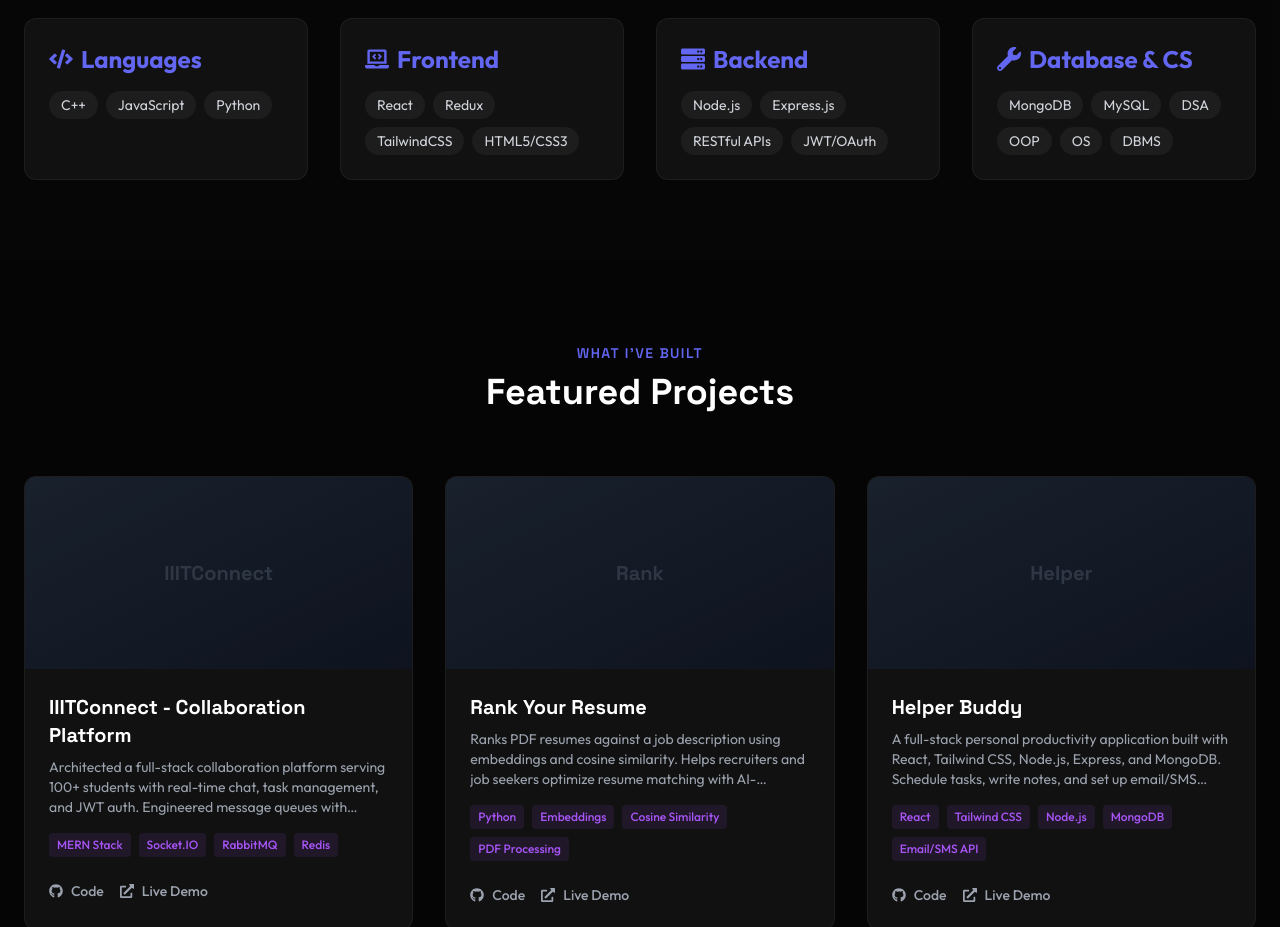
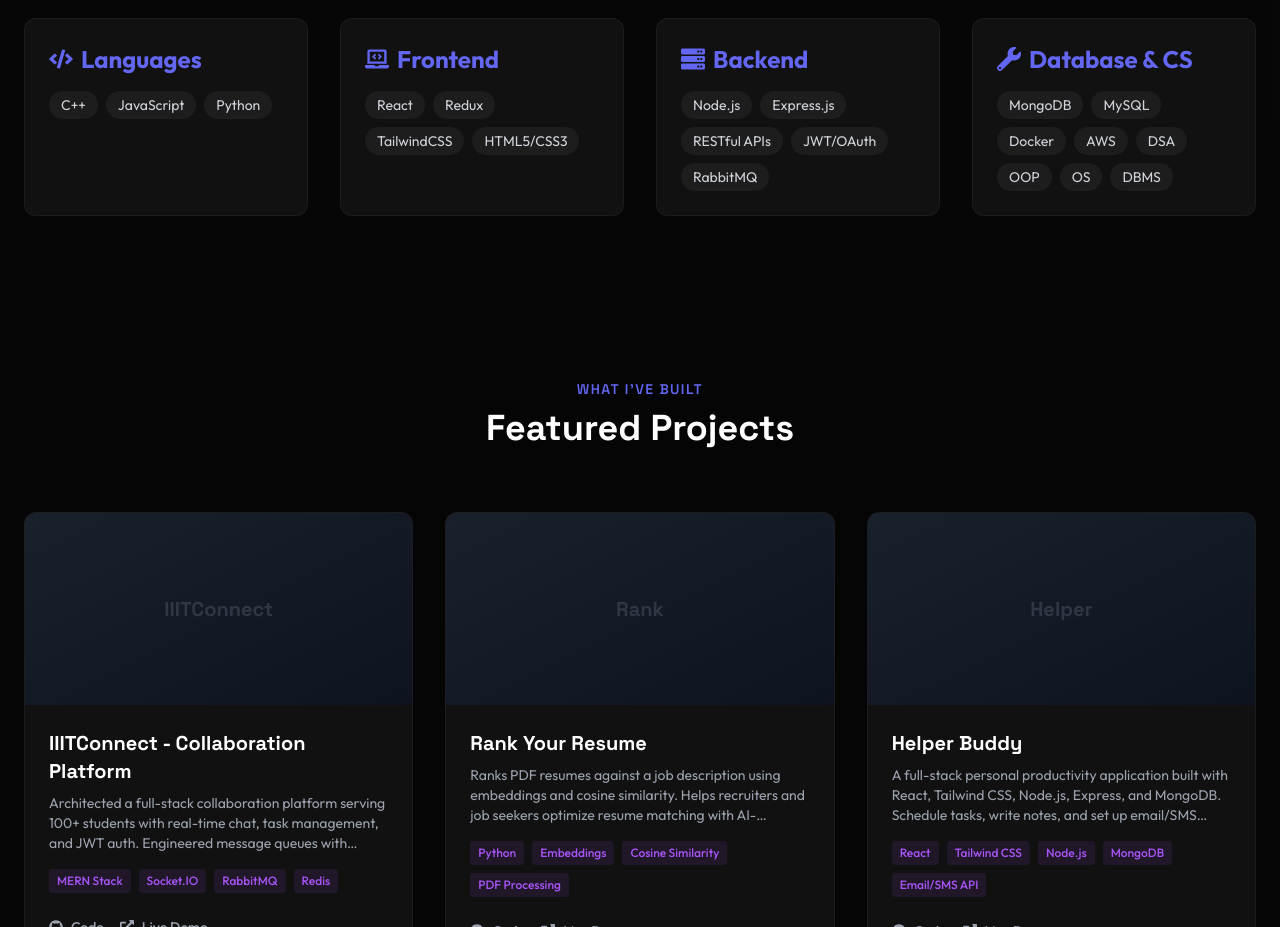
Before and after one commit to Janmenjay30/Portfolio, a React (Vite) app: page / in a window 1280 px wide. Shown: the part 2420-3347 px from the top of the page. Built offline with nearby package versions, Linux system fonts and the light colour scheme.

Commit message:
added docker to skills

```diff
--- a/src/components/Skills.jsx
+++ b/src/components/Skills.jsx
@@ -17,12 +17,12 @@ const Skills = () => {
         {
             category: 'Backend',
             icon: <FaServer />,
-            items: ['Node.js', 'Express.js', 'RESTful APIs', 'JWT/OAuth']
+            items: ['Node.js', 'Express.js', 'RESTful APIs', 'JWT/OAuth', 'RabbitMQ']
         },
         {
             category: 'Database & CS',
             icon: <FaWrench />,
-            items: ['MongoDB', 'MySQL', 'DSA', 'OOP', 'OS', 'DBMS']
+            items: ['MongoDB', 'MySQL', 'Docker', 'AWS', 'DSA', 'OOP', 'OS', 'DBMS']
         }
     ];
 
```
